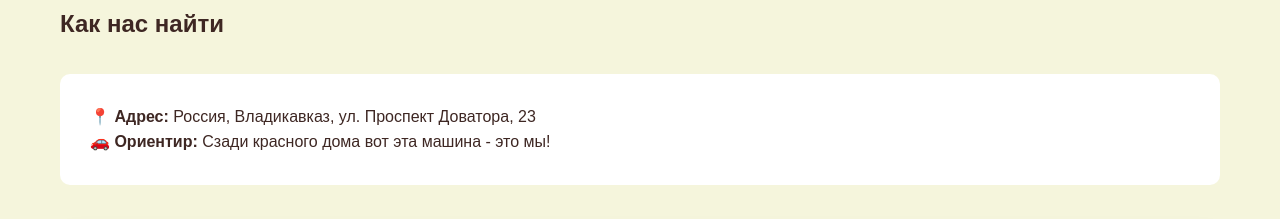
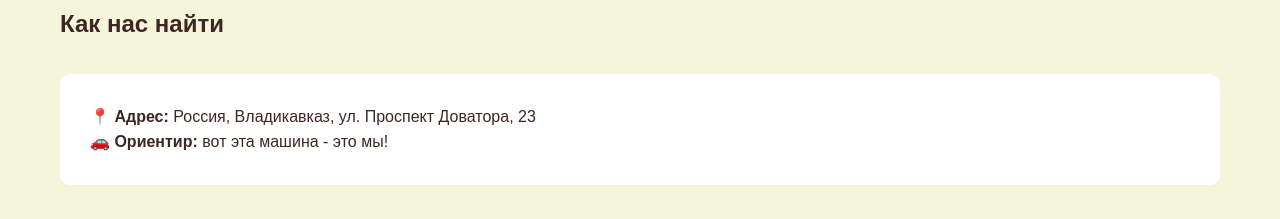
Before and after one commit to TimShadow1/mrcoffee, a plain HTML site: page index.html in a window 1280 px wide. Shown: the part 820-1039 px from the top of the page. Drawn offline with Linux system fonts and the light colour scheme.

Commit message:
Update index.html

```diff
--- a/index.html
+++ b/index.html
@@ -180,7 +180,7 @@
             <h2>Как нас найти</h2>
             <div class="location-info">
                 <p><strong>📍 Адрес:</strong> Россия, Владикавказ, ул. Проспект Доватора, 23</p>
-                <p><strong>🚗 Ориентир:</strong> Сзади красного дома вот эта машина - это мы!</p>
+                <p><strong>🚗 Ориентир:</strong> вот эта машина - это мы!</p>
             </div>
             <div style="text-align: center;">
                 <img src="https://github.com/TimShadow1/mrcoffee/blob/main/coffee.jpg?raw=true" alt="Кофейня MrCoffee - вид снаружи" class="coffee-image">
```
